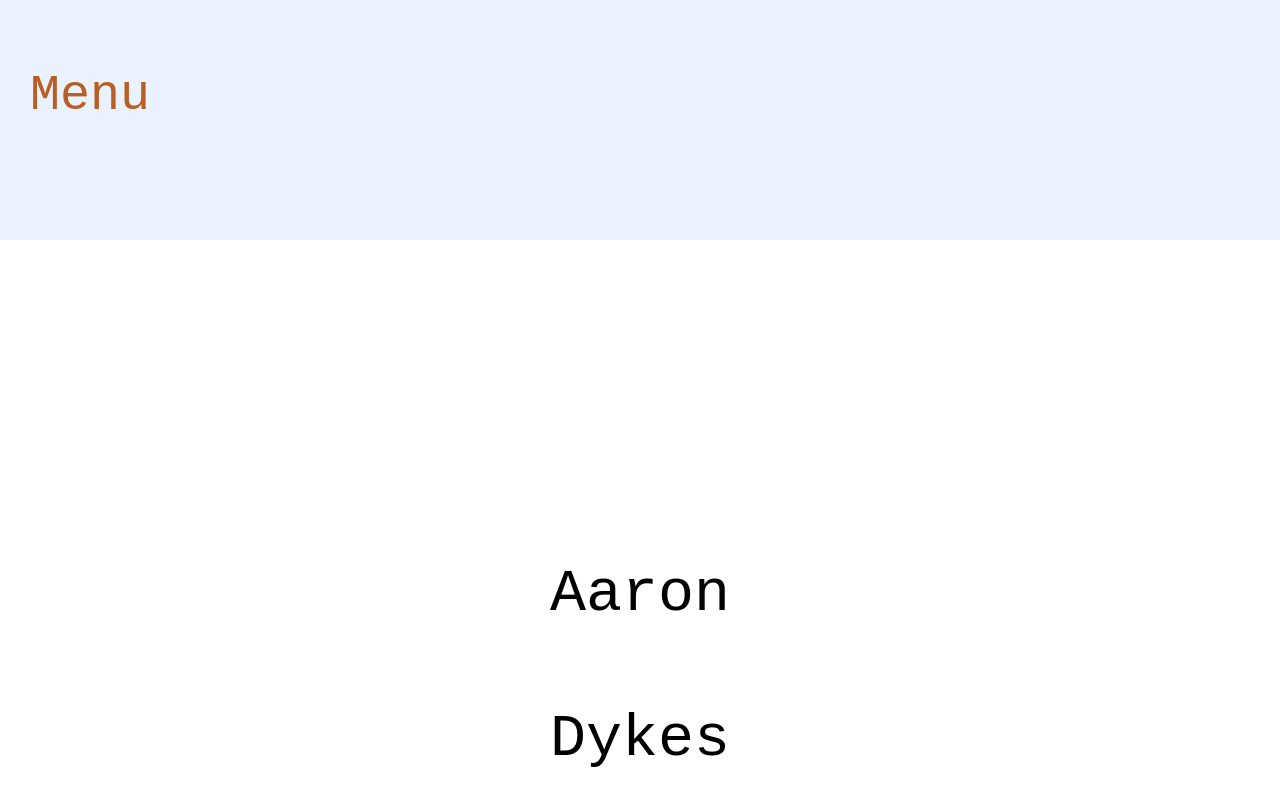
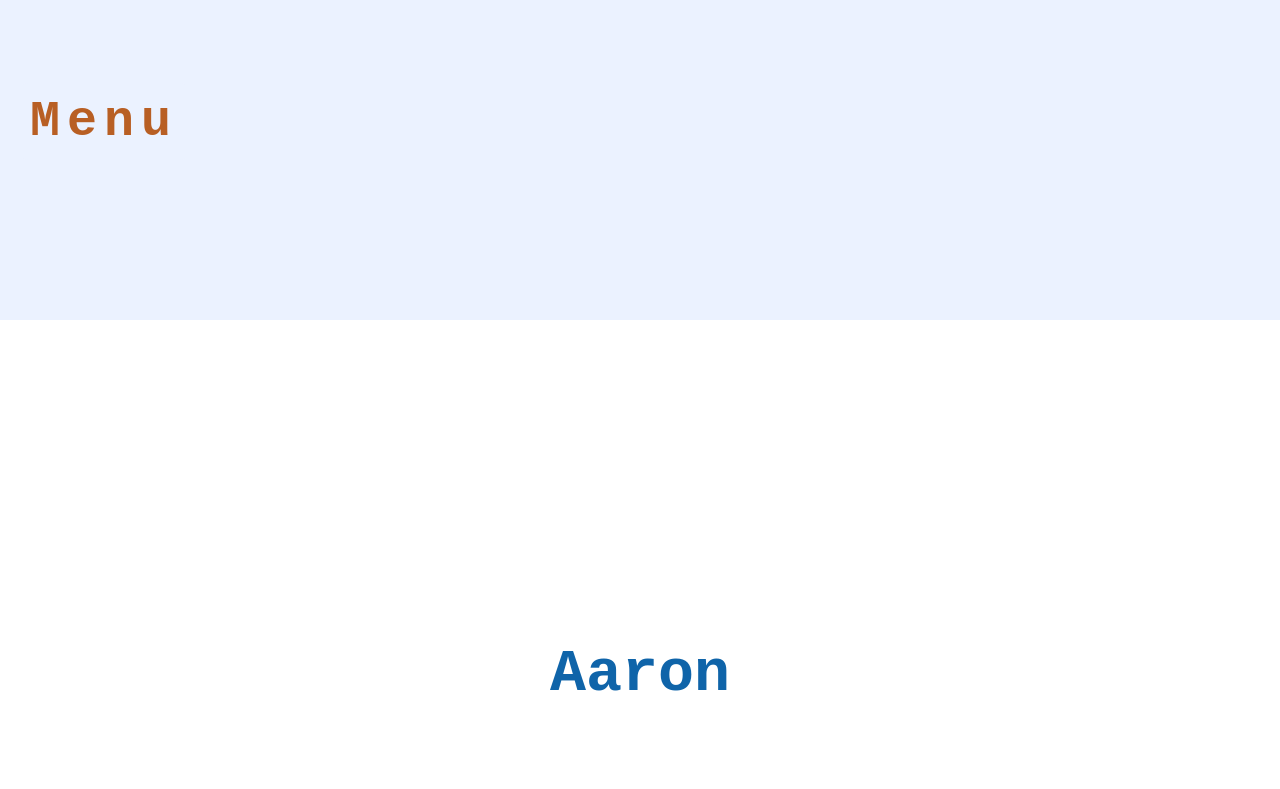
Before and after one commit to aaronDykes/react-portfolio, a React (Create React App) app: page / in a window 1280 px wide. Shown: the top 789 px of the page. Built offline with nearby package versions, Linux system fonts and the light colour scheme.

Commit message:
Added more styling to the menu

```diff
--- a/src/css/Header.css
+++ b/src/css/Header.css
@@ -1,6 +1,6 @@
 .header {
   display: grid;
-  height: 30vh;
+  height: 40vh;
   grid:
     'head head head head'
     'head head head head'
@@ -16,6 +16,7 @@
 }
 
 .dropdown {
+  grid-area: 2 / 1;
   position: absolute;
   display: inline-block;
 }
@@ -42,6 +43,8 @@
   color: rgb(184, 95, 36);
   border-radius: 0.8rem;
   font-size: 5rem;
+  font-weight: bolder;
+  letter-spacing: 0.7rem;
   margin-left: 2rem;
 }
 
@@ -56,23 +59,33 @@
 #navList {
   list-style-type: none;
 }
+
 #navList a,
 #navList:active a {
-  text-decoration: none;
   background-color: #d9d9d9;
   border-color: #d9d9d9;
-  padding: 0.3rem;
-  color: black;
-  border-radius: 0.2rem;
-  font-size: 1rem;
+  border-radius: 0.4rem;
+  text-decoration: none;
+  font-size: 1.5rem;
+  padding: 0.6rem;
+  color: rgb(47, 11, 92);
+  box-shadow: 0.2rem 0.5rem 1rem rgb(0, 0, 0, 0.1);
 }
 #navList a:hover {
+  color: white;
+  box-sizing: content-box;
   text-decoration: underline;
-  color: white;
   background-color: rgb(184, 95, 36);
+  box-shadow: 0.2rem 0.8rem 1.5rem rgb(0, 0, 0, 0.05);
 }
 #navList li {
-  margin-bottom: 0.9rem;
+  margin-bottom: 2rem;
+}
+#navList li:active {
+  transform: translateY(-0.1rem);
+}
+#navList li:hover {
+  transform: translateY(-0.3rem);
 }
 
 #rightNav {
--- a/src/css/HomePage.css
+++ b/src/css/HomePage.css
@@ -3,6 +3,8 @@
   display: grid;
   text-align: center;
   font-size: 4rem;
+  font-weight: bold;
+  color: rgb(15, 100, 169);
   grid:
     'name name name'
     'name name name'
```
